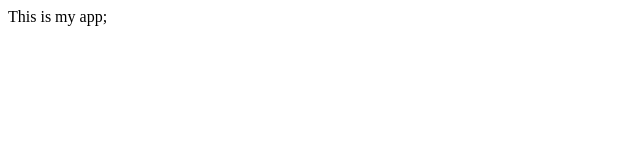
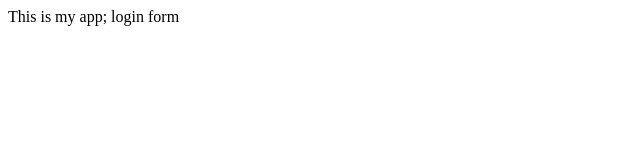
Before and after one commit to Saumya23052000/demo, a plain HTML site: page index.html in a window 1280 px wide. Shown: the full height of the page, 0-640 px from the left. Drawn offline with Linux system fonts and the light colour scheme.

Commit message:
login form

```diff
--- /dev/null
+++ b/dr1/app.js
@@ -0,0 +1 @@
+console.log(123);
--- /dev/null
+++ b/dr2/app.js
@@ -0,0 +1 @@
+console.log(456);
--- a/index.html
+++ b/index.html
@@ -4,5 +4,6 @@
     </head>
     <body>
         This is my app;
+        login form
     </body>
 </html>
```
Also changed, not shown: login.html (added, +1 -0 lines).
